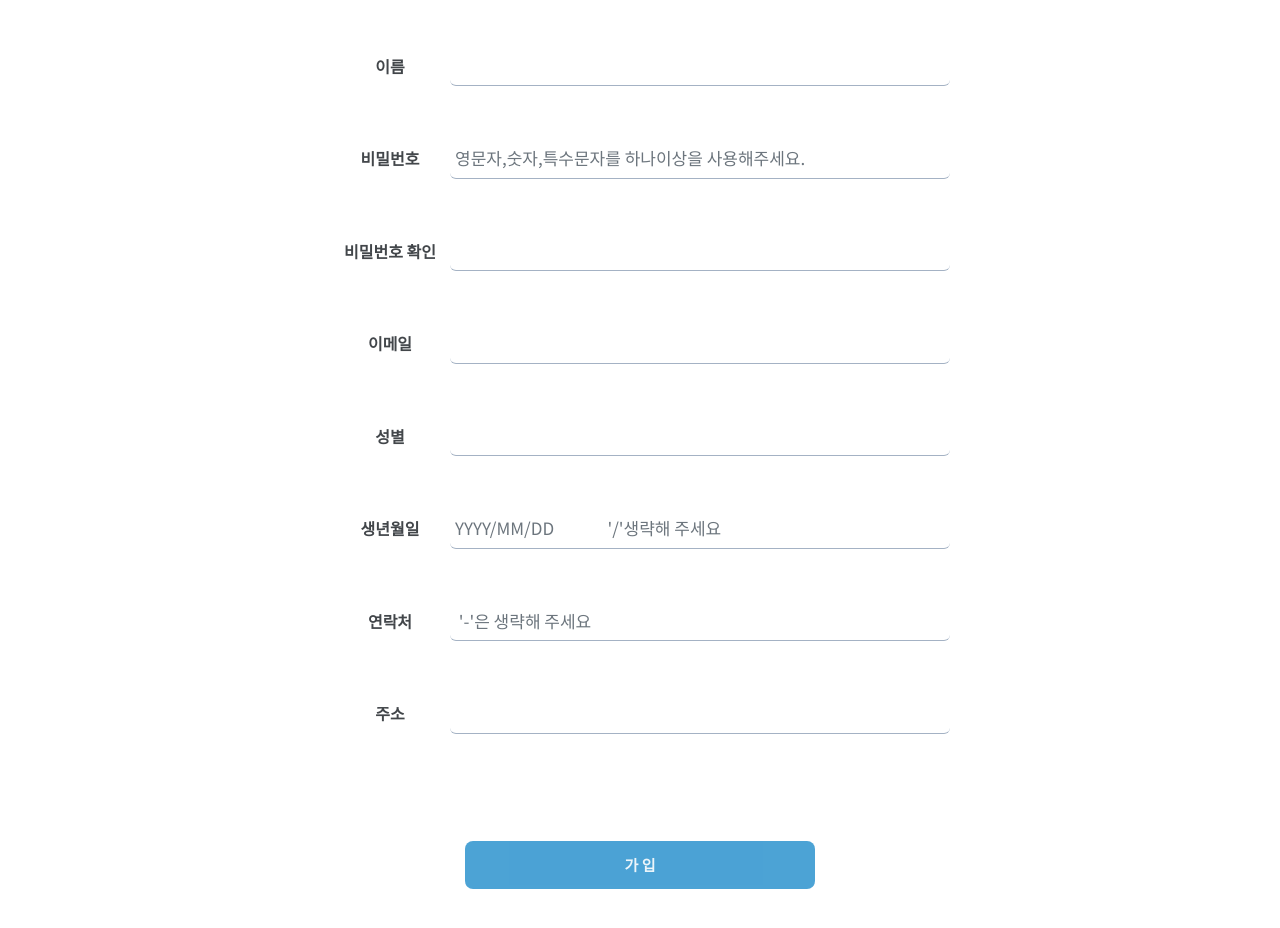
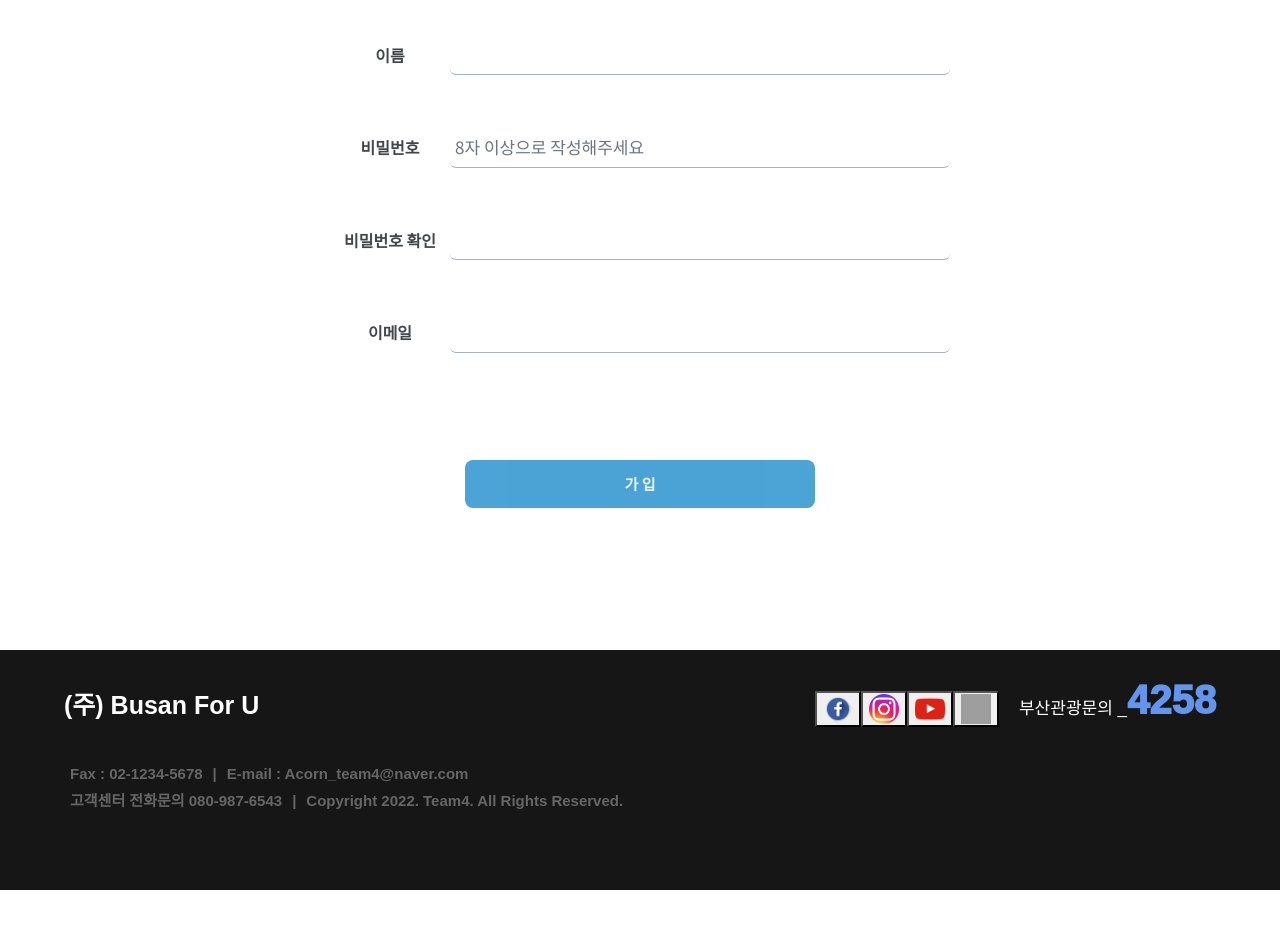
Before and after one commit to shinbumjun/Busan, a Vue app in the folder busan-vue/: page /signup in a window 1280 px wide. Shown: the part 640-1568 px from the top of the page. After the commit the page ends 1530 px from the top, so only its background shows below. Built offline with nearby package versions, Linux system fonts and the light colour scheme; no server answers; grey boxes are pictures that could not be loaded; a web font is replaced by a local one.

Commit message:
Update BusanSign_up.vue

```diff
--- a/busan-vue/src/components/BusanSign_up.vue
+++ b/busan-vue/src/components/BusanSign_up.vue
@@ -15,21 +15,21 @@
             </div>
         </div>
         <!-- Content Part-->
-        <div class="container" style="height:1350px">
-            <form action="${pageContext.request.contextPath}/users/signup.do" method="post" id="myForm">
+        <div class="container" style="height:1000px">
+            <form method="post" id="myForm">
                 <div>
-                    <label class="control-label" for="users_id">{{item.id}}</label>
-                    <input class="form-control" type="text" name="users_id" id="users_id" placeholder="영문자 소문자로 시작하고 5~10글자 이내로 작성해주세요." style="outline: 0;"/>
+                    <label class="control-label" for="users_id">아이디</label>
+                    <input v-model="data.user_id" class="form-control" type="text" name="users_id" id="users_id" placeholder="영문자 소문자로 시작하고 5~10글자 이내로 작성해주세요." style="outline: 0;"/>
                     <div id="id_length_validation" class="invalid-feedback">영문자 소문자로 시작하고 5~10글자 이내로 작성해주세요.</div>
                     <div id="id_overlap_validation" class="invalid-feedback">중복된 아이디 입니다.</div>
                 </div>
                 <div>
                     <label class="control-label" for="users_name">이름</label>
-                    <input class="form-control" type="text" name="users_name" id="users_name"/>
+                    <input v-model="data.name" class="form-control" type="text" name="users_name" id="users_name"/>
                 </div>
                 <div>
                     <label class="control-label" for="users_pwd">비밀번호</label>
-                    <input class="form-control" type="password" name="users_pwd" placeholder="영문자,숫자,특수문자를 하나이상을 사용해주세요." id="users_pwd"/>
+                    <input v-model="data.password" class="form-control" type="password" name="users_pwd" placeholder="8자 이상으로 작성해주세요" id="users_pwd"/>
                     <div id="pwd_length_validation" class="invalid-feedback">영문자,숫자,특수문자를 하나이상을 사용해주세요.</div>
                     <div id="pwd_length_validation" class="valid-feedback">비밀번호 확인</div>
                 </div>
@@ -41,28 +41,13 @@
                 </div>
                 <div>
                     <label class="control-label" for="users_email">이메일</label>
-                    <input class="form-control" type="text" name="users_email" id="users_email"/>
+                    <input v-model="data.email" class="form-control" type="text" name="users_email" id="users_email"/>
                     <div class="invalid-feedback">이메일 형식을 확인 하세요.</div>
                 </div>
-                <div>
-                    <label class="control-label" for="users_sex">성별</label>
-                    <input class="form-control" type="text" name="users_sex" id="users_sex"/>
-                </div>
-                <div>
-                    <label class="control-label" for="users_birthday">생년월일</label>
-                    <input class="form-control" type="number" name="users_birthday" placeholder="YYYY/MM/DD              '/'생략해 주세요" id="users_birthday"/>
-
-                </div>
-                <div>
-                    <label class="control-label" for="users_phoneNum">연락처</label>
-                    <input class="form-control" type="text" name="users_phoneNum" placeholder=" '-'은 생략해 주세요" id="users_phoneNum"/>
-                </div>
-                <div>
-                    <label class="control-label" for="users_addr">주소</label>
-                    <input class="form-control" type="text" name="users_addr" id="users_addr"/>
-                </div>
                 <div style="margin-top:50px; padding-top:40px;">
-                    <button class="btn btn-primary submit-btn" type="submit" style="border:none; width: 350px;">가 입</button>
+                    <router-link to="/login">
+                        <button @click="sendForm" class="btn btn-primary submit-btn" type="submit" style="border:none; width: 350px;">가 입</button>
+                    </router-link>
                 </div>
             </form>
         </div>
@@ -70,21 +55,40 @@
 </template>
 
 <script>
-import axios from 'axios';
+import axios from "axios";
+let url = "http://127.0.0.1:8000/auth/register/";
 
 export default {
- data() {
-     return {
-         item: {}
-     }
- },
- created(){
-     axios.get('/api/v1/board/1/')
-     .then((response) => (this.item = response.data))
-     .then((response) => console(this.item = response.data))
-     .catch((err) => console.log(err))
- }
-}
+    data: () => {
+        return {
+            data: {
+                user_id: "",
+                email: "",
+                name: "",
+                password: "",
+            },
+        };
+    },
+    props: ["propsdata"],
+    methods: {
+        sendForm: function() {
+            axios({
+                method: "POST",
+                url: url,
+                data: this.data,
+            })
+                .then((response) => {
+                    this.userList = response.data;
+                })
+                .catch((error) => {
+                    console.log("Failed to get userList", error.response);
+                });
+        },
+        clearForm: function() {
+            (this.data.name = ""), (this.data.age = ""), (this.data.city = "");
+        },
+    },
+};
 </script>
 
 <style scoped>
```
